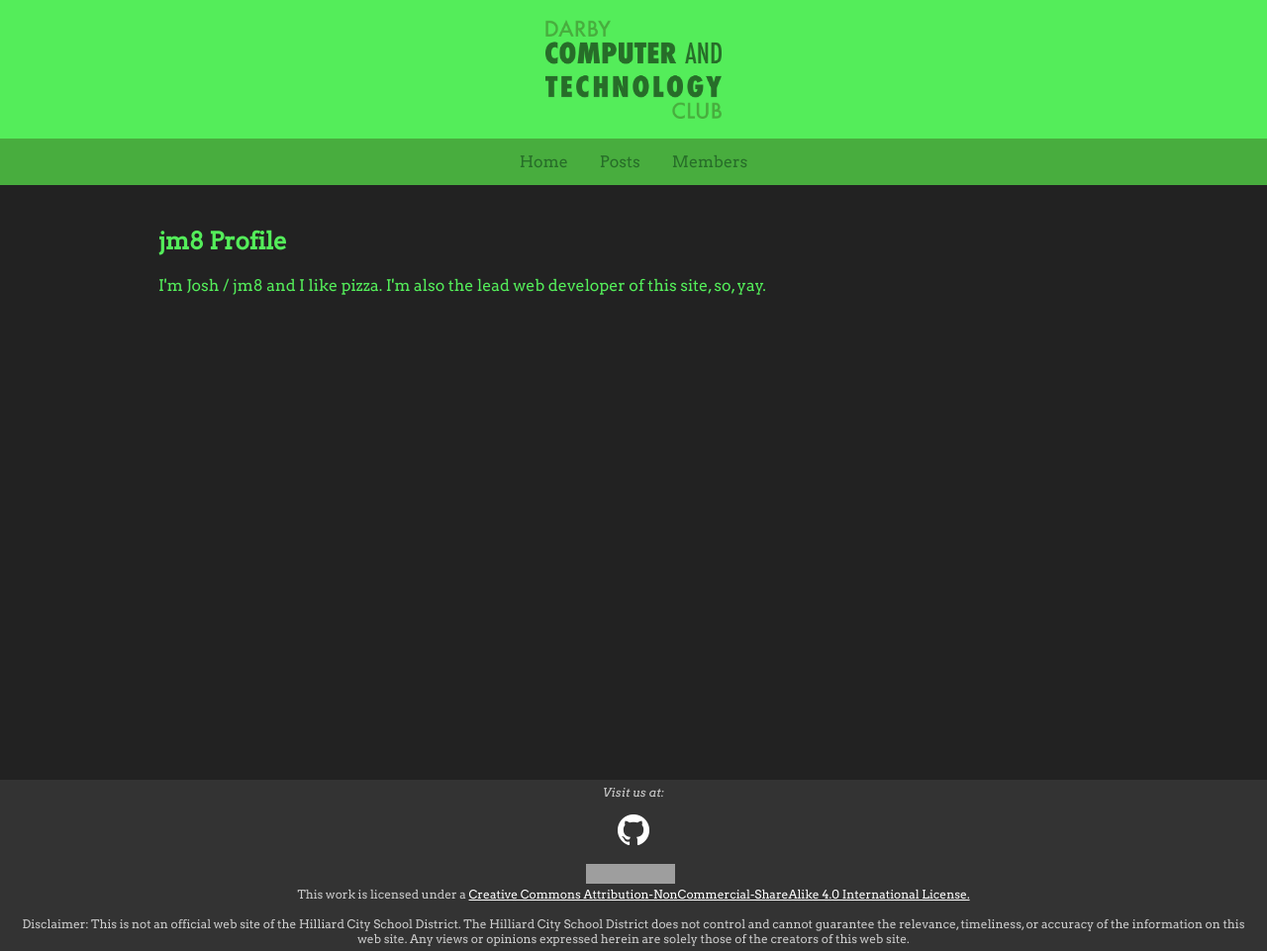
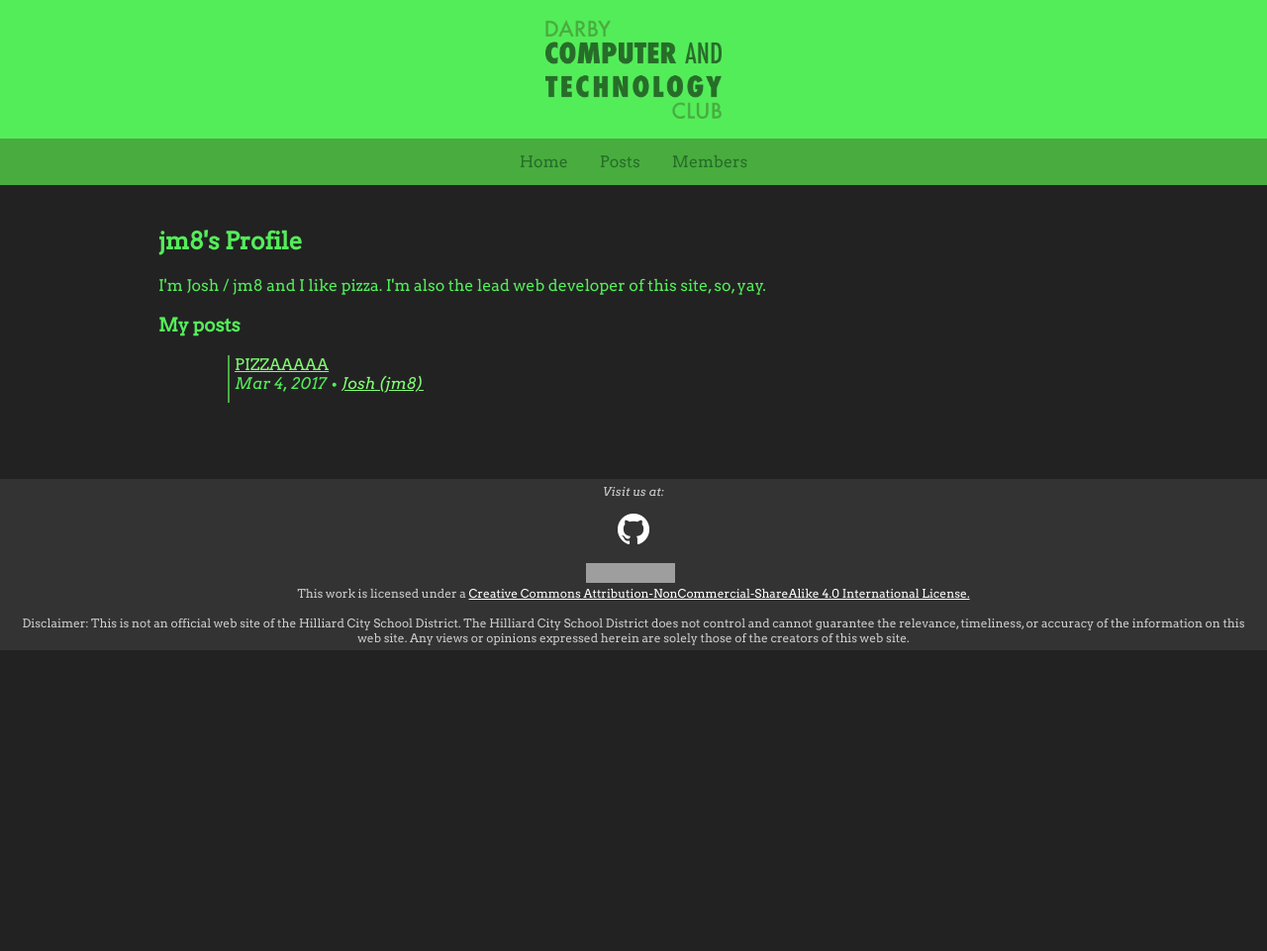
Before and after one commit to DarbyCAT/legacy, a Jekyll site: the page built from profile/jm8.html, in a window 1280 px wide. Shown: the whole page at 99% size. Built offline with Jekyll 4.4.1, drawn with Linux system fonts in a browser that asks for light colours; after the commit the page ends 900 px from its top, so only the background shows below that; grey boxes are pictures that could not be loaded.

Commit message:
Added "profile" layout
It's for profiles

```diff
--- /dev/null
+++ b/_layouts/profile.html
@@ -0,0 +1,31 @@
+---
+layout: default
+---
+
+<h2>{{ page.profile }}'s Profile</h2>
+{{ content }}
+<h3>My posts</h3>
+<div class="boxes">
+    {% for post in site.posts %}
+            {% assign author = site.data.authors[post.author] %}
+
+             {% if author.alias == {{page.profile}} %}
+
+        <div>
+
+<!-- Output author details if some exist. -->
+
+        <a class="post-link" href="{{ post.url | prepend: site.baseurl }}">{{ post.title }}</a><br>
+
+        <i>
+        <span class="post-meta">{{ post.date | date: "%b %-d, %Y" }}</span>
+    <span>
+        <!-- Personal Info. -->
+        • <a href="{{ author.web }}" target="_blank">{{ author.name }} ({{ author.alias }})</a>
+    </span>
+        </i>
+
+      </div>
+      {% endif %}
+
+    {% endfor %}
--- a/profile/jm8.html
+++ b/profile/jm8.html
@@ -1,6 +1,6 @@
 ---
-layout: default
+layout: profile
 permalink: /profile/jm8
+profile: jm8
 ---
-<h2>jm8 Profile</h2>
 I'm Josh / jm8 and I like pizza. I'm also the lead web developer of this site, so, yay.
```
Also changed, not shown: _data/authors.yml (+7 -4 lines), _posts/2017-03-05-some-more-testing.html (added, +8 -0 lines), README.md.
